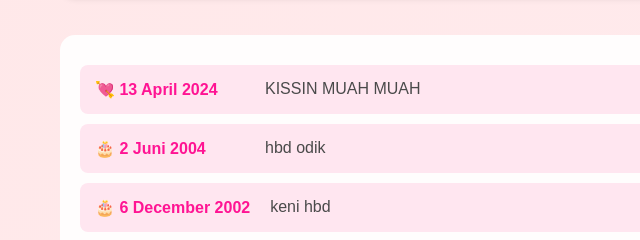
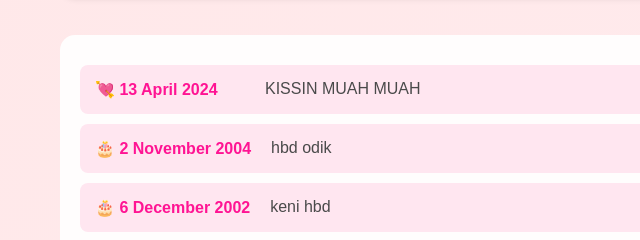
Before and after one commit to KenyaLim/KenyaLim.github.io, a plain HTML site: page index.html in a window 1280 px wide. Shown: the part 1060-1300 px from the top of the page, 0-640 px from the left. Drawn offline with Linux system fonts and the light colour scheme.

Commit message:
Update index.html

```diff
--- a/index.html
+++ b/index.html
@@ -95,7 +95,7 @@
         <div class="timeline-content">KISSIN MUAH MUAH</div>
     </div>
     <div class="timeline-item">
-        <div class="timeline-date">🎂 2 Juni 2004</div>
+        <div class="timeline-date">🎂 2 November 2004</div>
         <div class="timeline-content">hbd odik</div>
     </div>
     <div class="timeline-item">
```
